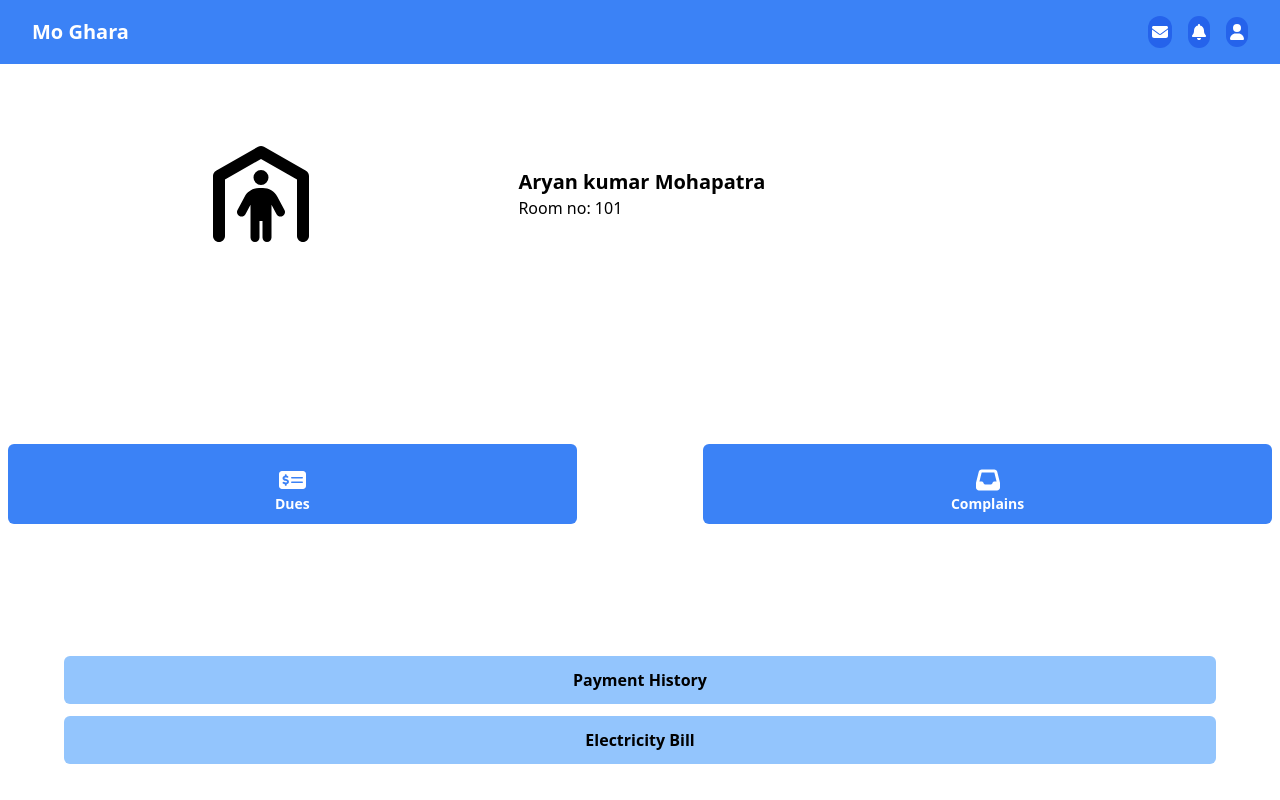
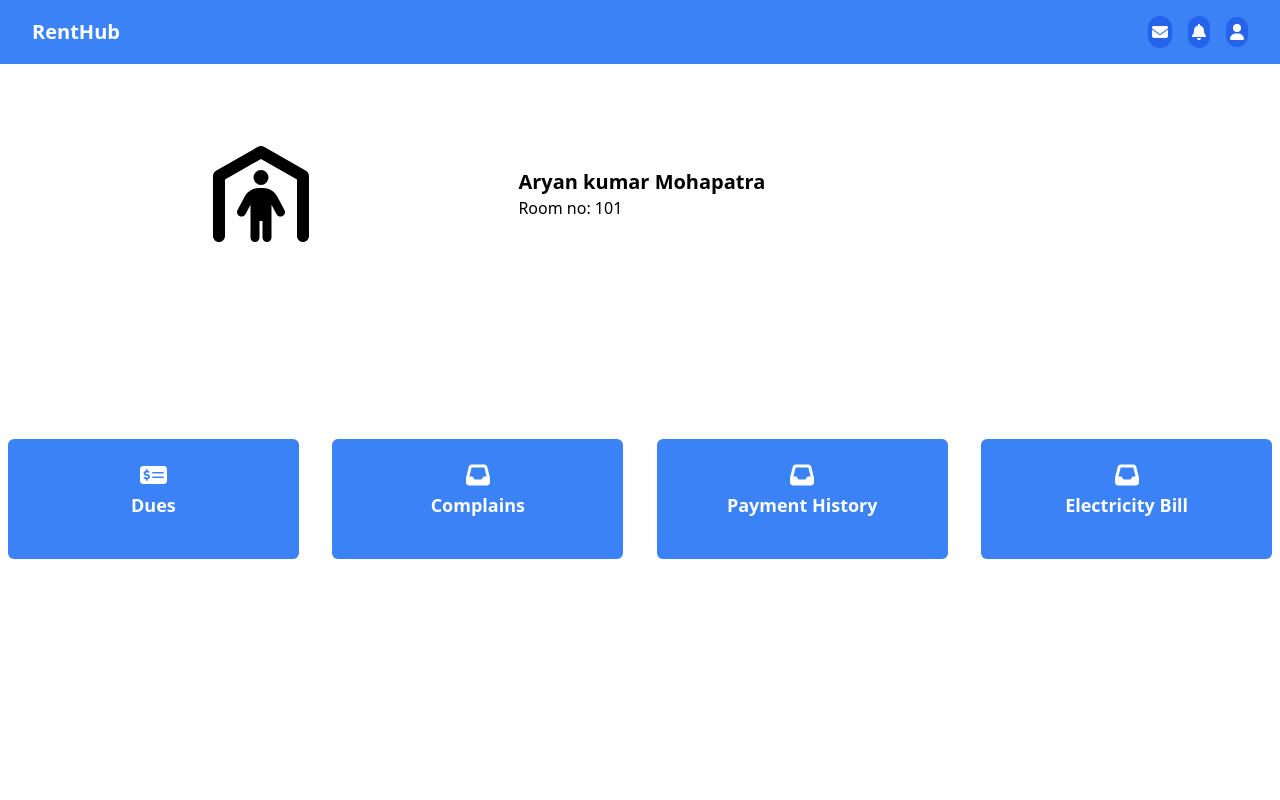
Before and after one commit to Aryank35/house-rental-system, a React (Create React App) app: page / in a window 1280 px wide. Built offline with nearby package versions, Linux system fonts and the light colour scheme.

Commit message:
Added some changes

```diff
--- a/src/Components/Dashboard.jsx
+++ b/src/Components/Dashboard.jsx
@@ -6,10 +6,10 @@ import { Link } from "react-router-dom";
 const Dashboard = () => {
   return (
     <div>
-      <div className="flex justify-between mx-2 h-[40vh] items-center">
+      <div className="flex flex-wrap justify-between mx-2 h-[40vh] items-center">
         <Link
           to="/dues"
-          className="bg-blue-500 text-white font-bold px-7 py-6 text-sm h-[80px] rounded-md w-[45%] text-center "
+          className="shadow-none transition-shadow duration-300 cursor-pointer hover:shadow-lg hover:shadow-gray-400 bg-blue-500 text-white font-bold px-7 py-6 text-sm h-[100px] mt-[30px] rounded-md w-[45%] md:w-[23%] md:h-[120px] md:text-lg text-center "
         >
           <div className=" text-center flex flex-col justify-center items-center">
             <span>
@@ -20,7 +20,7 @@ const Dashboard = () => {
         </Link>
         <Link
           to="/complains"
-          className="bg-blue-500 text-white font-bold px-7 py-6 text-sm h-[80px] rounded-md w-[45%] text-center "
+          className="shadow-none transition-shadow duration-300 cursor-pointer hover:shadow-lg hover:shadow-gray-400 bg-blue-500 text-white font-bold px-5 py-6 text-sm h-[100px] mt-[30px] rounded-md w-[45%] md:w-[23%] md:h-[120px] md:text-lg text-center "
         >
           <div className=" text-center flex flex-col justify-center items-center">
             <span>
@@ -29,13 +29,28 @@ const Dashboard = () => {
             <span> Complains</span>
           </div>
         </Link>
-      </div>
-      <div className="flex flex-col justify-center items-center space-y-3 my-3 text-center">
-        <Link to="/paymentHistory" className="bg-blue-300 text-black font-bold px-7 py-3 rounded-md w-[90%] items-center">
-          Payment History
+
+        <Link
+          to="/paymentHistory"
+          className="shadow-none transition-shadow duration-300 cursor-pointer hover:shadow-lg hover:shadow-gray-400 bg-blue-500 text-white font-bold px-3 py-6 text-sm h-[100px] mt-[30px] rounded-md w-[45%] md:w-[23%] md:h-[120px] md:text-lg text-center "
+        >
+          <div className=" text-center flex flex-col justify-center items-center">
+            <span>
+              <FontAwesomeIcon icon={faInbox} className="text-2xl" />
+            </span>
+            <span> Payment History</span>
+          </div>
         </Link>
-        <Link to="/electricityBill" className="bg-blue-300 text-black font-bold px-7 py-3 rounded-md w-[90%] items-center">
-          Electricity Bill
+        <Link
+          to="/electricityBill"
+          className="shadow-none transition-shadow duration-300 cursor-pointer hover:shadow-lg hover:shadow-gray-400 bg-blue-500 text-white font-bold px-3 py-6 text-sm h-[100px] mt-[30px] rounded-md w-[45%] md:w-[23%] md:h-[120px] md:text-lg text-center "
+        >
+          <div className=" text-center flex flex-col justify-center items-center">
+            <span>
+              <FontAwesomeIcon icon={faInbox} className="text-2xl" />
+            </span>
+            <span> Electricity Bill</span>
+          </div>
         </Link>
       </div>
     </div>
--- a/src/Shared/AppBar.jsx
+++ b/src/Shared/AppBar.jsx
@@ -23,7 +23,7 @@ export default function AppBar() {
 
           <Link to="/" className="flex-1 flex items-center my-2  sm:justify-start">
             <div className="flex-shrink-0 text-white text-xl font-bold">
-              Mo Ghara
+            RentHub
             </div>
           </Link>
 
```
